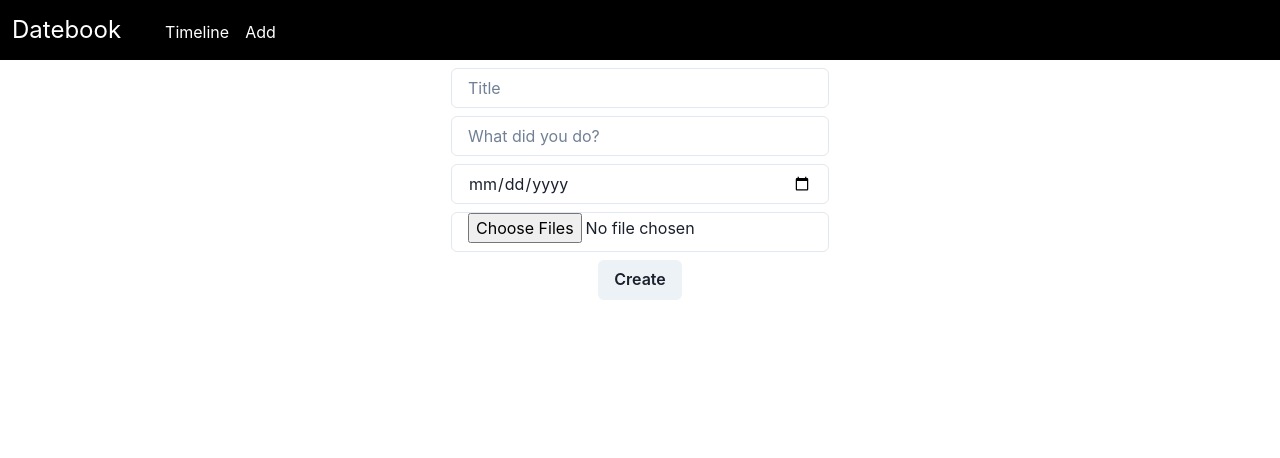
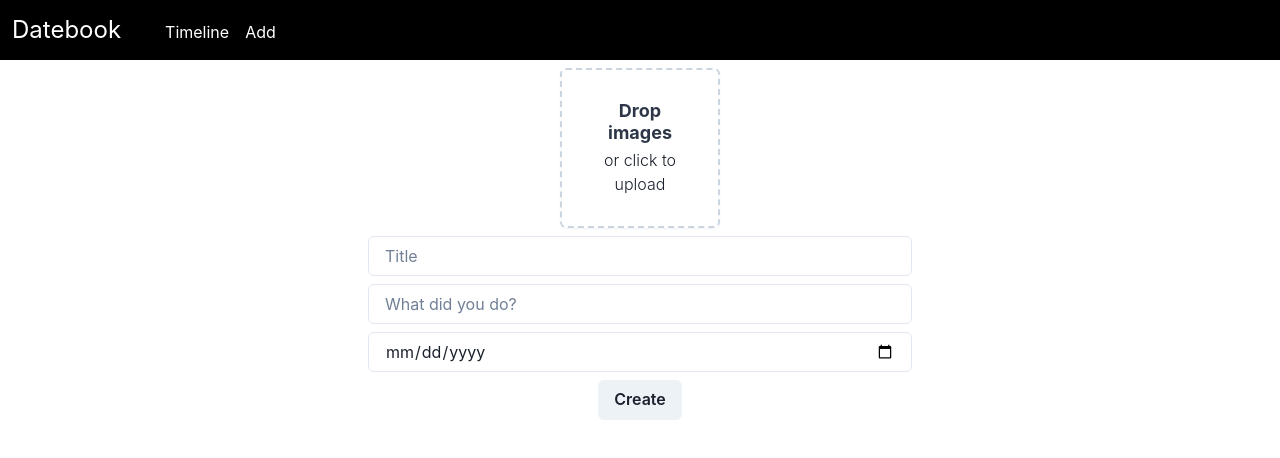
Before and after one commit to linnall/datebook, a React (Vite) app: page /create in a window 1280 px wide. Shown: the top 458 px of the page. Built offline with nearby package versions, Linux system fonts and the light colour scheme; what @kintone/rest-api-client would draw is missing.

Commit message:
image upload preview

```diff
--- a/src/routes/create.tsx
+++ b/src/routes/create.tsx
@@ -1,6 +1,26 @@
-import { Button, Input, VStack } from "@chakra-ui/react";
-import { useEffect, useState } from "react";
+import { Box, BoxProps, Button, Heading, Input, Stack, Text, VStack, forwardRef } from "@chakra-ui/react";
+import { useState } from "react";
 import { client } from "../main";
+import { Image } from "@chakra-ui/react";
+import { Wrap, WrapItem } from "@chakra-ui/react";
+import { Container } from "@chakra-ui/react";
+
+const ImagePreview: React.FC<{ file: File }> = (props) => {
+  const [imageURI, setImageURI] = useState<any>();
+  if (!props.file) return null;
+
+  let reader = new FileReader();
+  reader.onload = (e) => {
+    setImageURI(e.target.result);
+  };
+  reader.readAsDataURL(props.file);
+
+  return (
+    <WrapItem>
+      <Image w="10em" h="10em" fit="cover" border="8px ridge #EFD69E" src={imageURI} />
+    </WrapItem>
+  );
+};
 
 function Create() {
   const [title, setTitle] = useState("");
@@ -8,12 +28,50 @@ function Create() {
   const [date, setDate] = useState("");
   const [photos, setPhotos] = useState<FileList>();
 
+  const photosArray = Array.from(photos ?? []);
+
   return (
+    <Container maxW="xl">
       <VStack>
+        <Wrap justify="center">
+          {photosArray.map((file) => (
+            <ImagePreview file={file} />
+          ))}
+          <WrapItem>
+            <Box w="10em" h="10em" borderColor="gray.300" borderStyle="dashed" borderWidth="2px" rounded="md" shadow="sm">
+              <Box position="relative" height="100%" width="100%">
+                <Box position="absolute" top="0" left="0" height="100%" width="100%" display="flex" flexDirection="column">
+                  <Stack height="100%" width="100%" display="flex" alignItems="center" justify="center" spacing="4">
+                    <Stack p="8" textAlign="center" spacing="1">
+                      <Heading fontSize="lg" color="gray.700" fontWeight="bold">
+                        Drop images
+                      </Heading>
+                      <Text fontWeight="light">or click to upload</Text>
+                    </Stack>
+                  </Stack>
+                </Box>
+                <Input
+                  type="file"
+                  height="100%"
+                  width="100%"
+                  position="absolute"
+                  top="0"
+                  left="0"
+                  opacity="0"
+                  aria-hidden="true"
+                  accept="image/*"
+                  placeholder="Photos"
+                  size="md"
+                  multiple
+                  onChange={(e) => setPhotos(e.target.files ?? undefined)}
+                />
+              </Box>
+            </Box>
+          </WrapItem>
+        </Wrap>
         <Input placeholder="Title" size="md" type="text" value={title} onChange={(e) => setTitle(e.target.value)} />
         <Input placeholder="What did you do?" size="md" type="text" value={description} onChange={(e) => setDescription(e.target.value)} />
         <Input placeholder="Date" size="md" type="date" value={date} onChange={(e) => setDate(e.target.value)} />
-      <Input placeholder="Photos" size="md" type="file" multiple onChange={(e) => setPhotos(e.target.files ?? undefined)} />
         <Button
           onClick={async () => {
             let fileIds = [];
@@ -50,6 +108,7 @@ function Create() {
           Create
         </Button>
       </VStack>
+    </Container>
   );
 }
 
```
Lines whose indentation alone changed are shown as unchanged.
